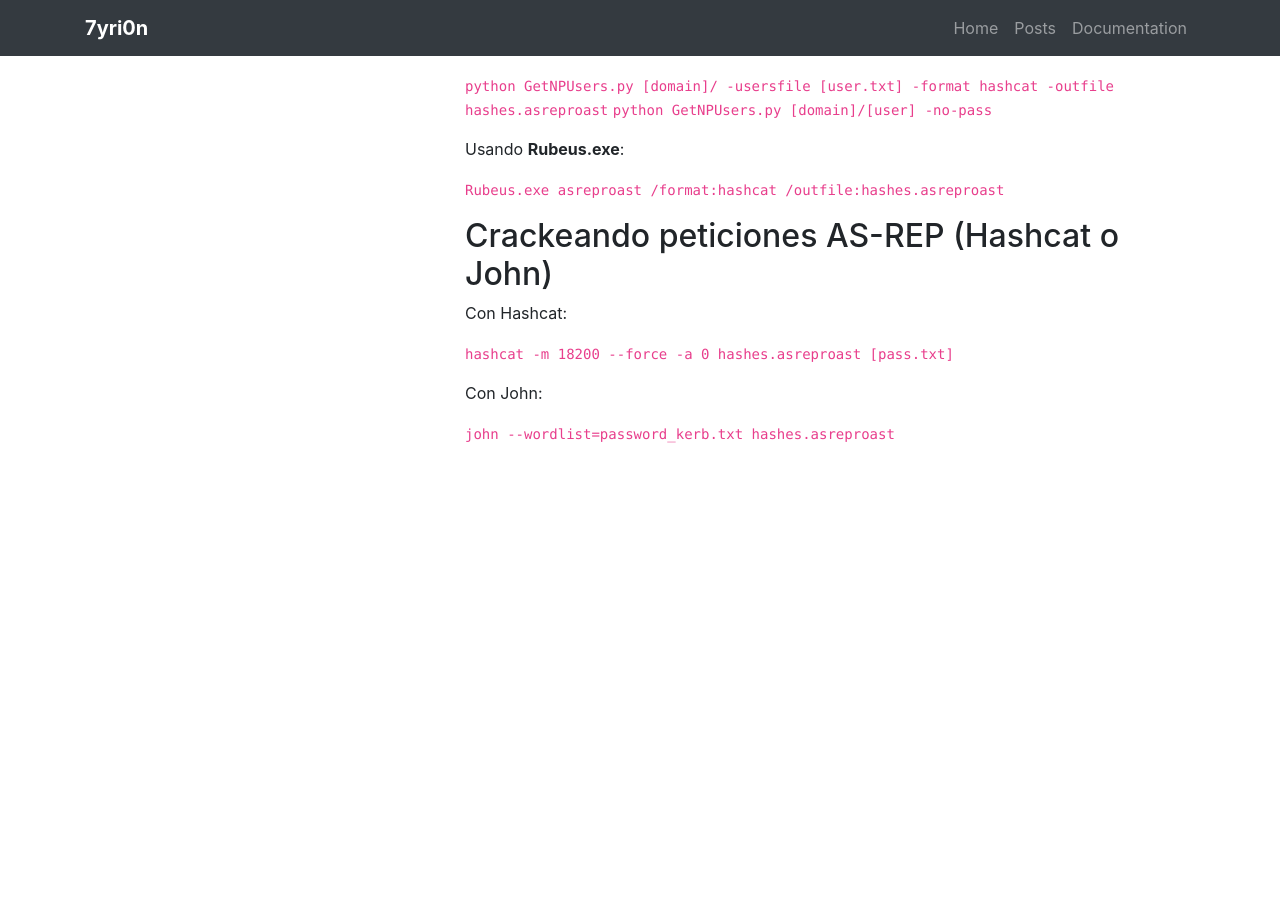
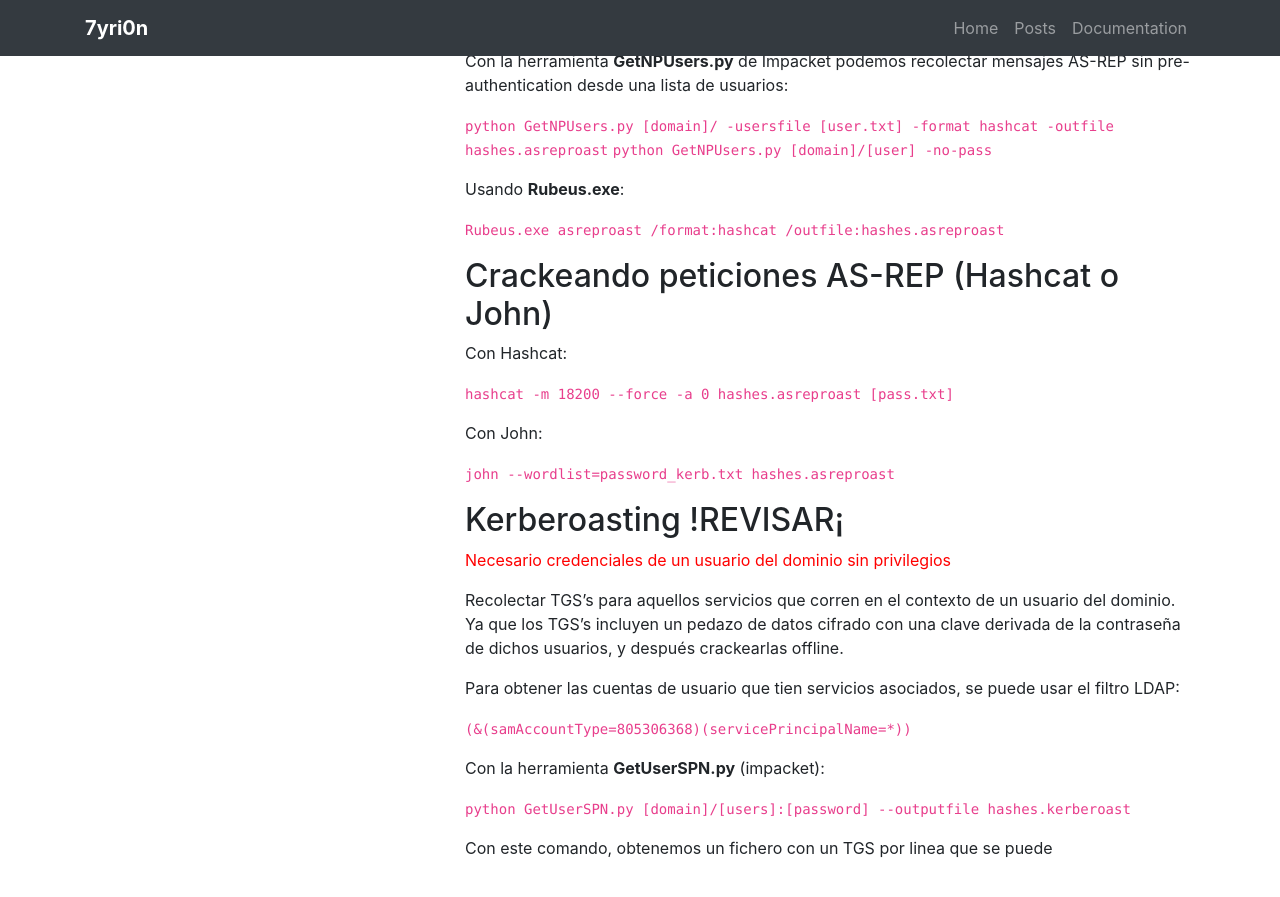
Before and after one commit to 7yri0n/7yri0n.github.io, a Jekyll site: the page built from pentesting/pentesting_windowsAD.md, in a window 1280 px wide and 900 px high, scrolled down 1570 px. Shown: the top 897 px of the window. Built offline with Jekyll 4.4.1, drawn with Linux system fonts in a browser that asks for light colours; before the commit the page ends 2055 px from its top, so only the background shows below that.

Commit message:
Modificaciones pentesting Windows AD

```diff
--- a/pentesting/pentesting_windowsAD.md
+++ b/pentesting/pentesting_windowsAD.md
@@ -7,6 +7,7 @@ title: Pentesting Windows AD
 **Impacket** es una colección de herramientas realizada en Python que trabaja con protocolos de red a bajo nivel. Algunos protocolos son SMB1-3 y MSRPC.
 
 [Github Impacket](https://github.com/SecureAuthCorp/impacket)
+
 [Explicación de sus distintas herramientas](secureauth.com/labs/open-source-tools/impacket)
 
 **Bloudhound** es una herramienta que utiliza gráficos para revelar las relaciones ocultas (relaciones de confianza, grupos anidados, etc..) dentro de un Active Directory. Se puede usar con **neo4j** que es un software orientado a grafos.
@@ -77,3 +78,20 @@ Con Hashcat:
 Con John:
 
 `john --wordlist=password_kerb.txt hashes.asreproast`
+
+
+## Kerberoasting !REVISAR¡
+
+<span style="color:red">Necesario credenciales de un usuario del dominio sin privilegios</span>
+
+Recolectar TGS's para aquellos servicios que corren en el contexto de un usuario del dominio. Ya que los TGS's incluyen un pedazo de datos cifrado con una clave derivada de la contraseña de dichos usuarios, y después crackearlas offline.
+
+Para obtener las cuentas de usuario que tien servicios asociados, se puede usar el filtro LDAP:
+
+`(&(samAccountType=805306368)(servicePrincipalName=*))`
+
+Con la herramienta **GetUserSPN.py** (impacket):
+
+`python GetUserSPN.py [domain]/[users]:[password] --outputfile hashes.kerberoast`
+
+Con este comando, obtenemos un fichero con un TGS por linea que se puede
```
